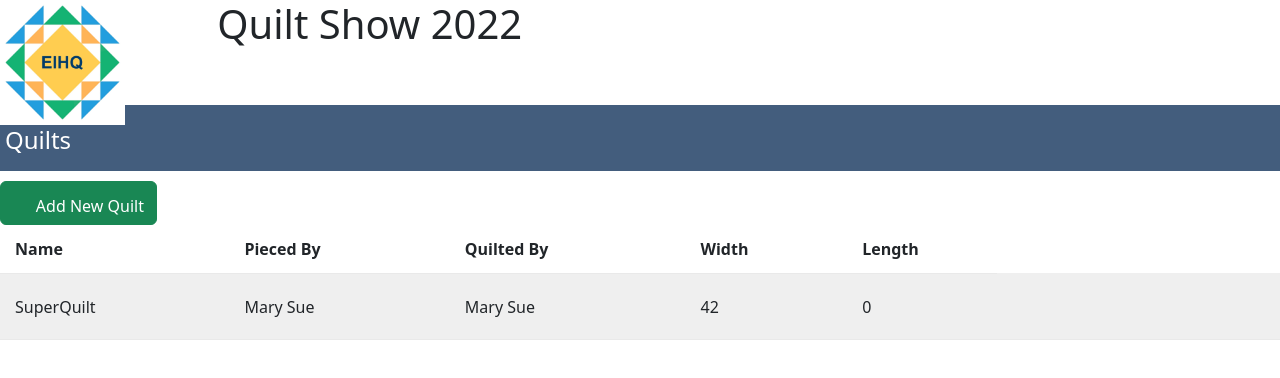
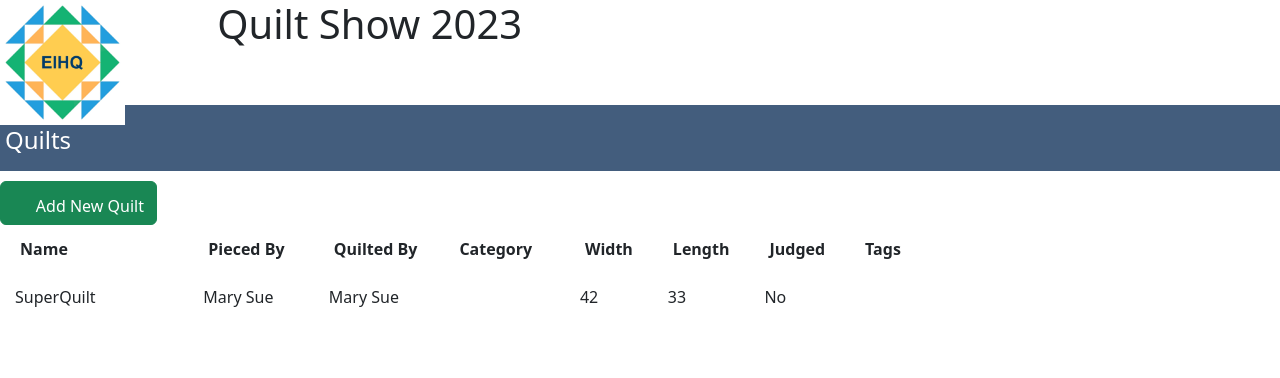
Before and after one commit to bracyman/quiltshow, a React (Create React App) app: page /quiltEntry in a window 1280 px wide. Shown: the top 378 px of the page. Built offline with nearby package versions, Linux system fonts and the light colour scheme.

Commit message:
added category and tags to quilt

```diff
--- a/src/App.js
+++ b/src/App.js
@@ -5,11 +5,15 @@ import { BrowserRouter as Router, Route, Routes } from "react-router-dom";
 import QuiltList from "./components/quilts/QuiltList";
 import Header from "./Header.js";
 import QuiltContextProvider from "./contexts/QuiltContext";
+import CategoryContextProvider from "./contexts/CategoryContext";
+import TagContextProvider from "./contexts/TagContext";
 
 function App() {
   return (
     <div>
       <Header />
+      <CategoryContextProvider>
+      <TagContextProvider>
       <QuiltContextProvider>
         <Router>
           <Routes>
@@ -18,6 +22,8 @@ function App() {
           </Routes>
         </Router>
       </QuiltContextProvider>
+      </TagContextProvider>
+      </CategoryContextProvider>
     </div>
   );
 }
--- a/src/Header.js
+++ b/src/Header.js
@@ -7,7 +7,7 @@ function Header() {
     return (
         <Row>
         <Col md={2}><img src="/img/logo.jpg" width="125px"/></Col>
-        <Col><h1 align="left">Quilt Show 2022</h1></Col>
+        <Col><h1 align="left">Quilt Show 2023</h1></Col>
         </Row>
     );
 }
--- a/src/components/quilts/QuiltForm.js
+++ b/src/components/quilts/QuiltForm.js
@@ -1,18 +1,45 @@
 import { Form, Row, Col } from "react-bootstrap";
-
-
+import { CategoryContext } from "../../contexts/CategoryContext";
+import { TagContext } from "../../contexts/TagContext";
+import { useContext } from "react";
 
 const QuiltForm = (props) => {
+  const { categories } = useContext(CategoryContext);
+  const { quiltTags } = useContext(TagContext);
 
   const onInputChange = (e) => {
-    props.updateQuilt({ ...props.quilt, [e.target.name]: e.target.value });
+    let propertyName = e.target.name;
+    let updatedValue = e.target.value;
+    if (propertyName === "category") {
+      updatedValue = categories.find((c) => c.id == updatedValue);
+    }
+    else if (propertyName === "judged") {
+      updatedValue = e.target.value === "yes";
+    }
+    else if (propertyName.startsWith("tag")) {
+      propertyName = "tags";
+      updatedValue = quiltTags.filter(
+        (t) => document.getElementById(`tag_${t.id}`).checked
+      );
+    }
+    props.updateQuilt({ ...props.quilt, [propertyName]: updatedValue });
   };
 
-  const { id, name, description, width, length, piecedBy, quiltedBy, tags } = props.quilt;
-
+  const {
+    id,
+    name,
+    category,
+    description,
+    width,
+    length,
+    piecedBy,
+    quiltedBy,
+    judged,
+    tags,
+  } = props.quilt;
 
   return (
-    <Form >
+    <Form>
       <Form.Group className="mb-1">
         <Row>
           <Col sm={2}>
@@ -51,7 +78,7 @@ const QuiltForm = (props) => {
       <Form.Group className="mb-1">
         <Row>
           <Col sm={2}>
-            <Form.Label for="name">Width</Form.Label>
+            <Form.Label for="width">Width</Form.Label>
           </Col>
           <Col>
             <Form.Control
@@ -67,7 +94,7 @@ const QuiltForm = (props) => {
       <Form.Group className="mb-1">
         <Row>
           <Col sm={2}>
-            <Form.Label for="name">Length</Form.Label>
+            <Form.Label for="length">Length</Form.Label>
           </Col>
           <Col>
             <Form.Control
@@ -77,6 +104,26 @@ const QuiltForm = (props) => {
               value={length}
               onChange={(e) => onInputChange(e)}
             />
+          </Col>
+        </Row>
+      </Form.Group>
+      <Form.Group className="mb-1">
+        <Row>
+          <Col sm={2}>
+            <Form.Label for="category">Category</Form.Label>
+          </Col>
+          <Col>
+            <Form.Select
+              name="category"
+              onChange={(e) => onInputChange(e)}
+              value={category ? category.id : ""}
+            >
+              {categories.map((c) => (
+                <option value={c.id}>
+                  {c.name} ({c.shortDescription})
+                </option>
+              ))}
+            </Form.Select>
           </Col>
         </Row>
       </Form.Group>
@@ -112,6 +159,56 @@ const QuiltForm = (props) => {
           </Col>
         </Row>
       </Form.Group>
+      <Form.Group className="mb-1">
+        <Row>
+          <Col sm={2}>
+            <Form.Label for="judged">Judged?</Form.Label>
+          </Col>
+          <Col>
+          <Form.Check
+              inline
+              type="radio"
+              id="judged_yes"
+              name="judged"
+              value="yes"
+              label="Yes"
+              checked={judged}
+              onChange={(e) => onInputChange(e)}
+            />
+            <Form.Check
+              inline
+              type="radio"
+              id="judged_no"
+              name="judged"
+              value="no"
+              label="No"
+              checked={!judged}
+              onChange={(e) => onInputChange(e)}
+            />
+          </Col>
+        </Row>
+      </Form.Group>
+      <Form.Group className="mb-1">
+        <Row>
+          <Col sm={2}>
+            <Form.Label for="tags">Tags</Form.Label>
+          </Col>
+          <Col>
+            {quiltTags.map((t) => (
+              <Form.Check
+                inline
+                type="checkbox"
+                id={`tag_${t.id}`}
+                name={`tag_${t.id}`}
+                value={t.id}
+                label={t.name}
+                checked={tags.map((tag) => tag.id).includes(t.id)}
+                onChange={(e) => onInputChange(e)}
+              />
+            ))}
+          </Col>
+        </Row>
+      </Form.Group>
     </Form>
   );
 };
--- a/src/components/quilts/QuiltList.js
+++ b/src/components/quilts/QuiltList.js
@@ -17,8 +17,7 @@ const EMPTY_QUILT = {
 };
 
 function QuiltList() {
-  const { quilts, addQuilt, validateQuilt, deleteQuilt } =
-    useContext(QuiltContext);
+  const { quilts, addQuilt, validateQuilt } = useContext(QuiltContext);
   const [showNewQuiltForm, setShowNewQuiltForm] = useState(false);
   const [newQuilt, setNewQuilt] = useState(EMPTY_QUILT);
 
@@ -62,25 +61,23 @@ function QuiltList() {
         </div>
       </div>
 
-      <table className="table table-striped table-hover">
-        <thead>
-          <tr>
-            <th>Name</th>
-            <th>Pieced By</th>
-            <th>Quilted By</th>
-            <th>Width</th>
-            <th>Length</th>
-          </tr>
-        </thead>
-        <tbody>
-          {quilts &&
-            quilts.map((quilt) => (
-              <tr key={quilt.id}>
-                <QuiltRow quilt={quilt} />
-              </tr>
-            ))}
-        </tbody>
-      </table>
+      <div className="table table-striped table-hover">
+        <div className="table-header">Name</div>
+        <div className="table-header">Pieced By</div>
+        <div className="table-header">Quilted By</div>
+        <div className="table-header">Category</div>
+        <div className="table-header">Width</div>
+        <div className="table-header">Length</div>
+        <div className="table-header">Judged</div>
+        <div className="table-header">Tags</div>
+        <div className="table-header"></div>
+        <div className="table-header"></div>
+
+        {quilts &&
+          quilts.map((quilt) => (
+              <QuiltRow quilt={quilt} />
+          ))}
+      </div>
 
       <Modal show={showNewQuiltForm} onHide={handleCloseNewQuilt}>
         <Modal.Header closeButton>
--- a/src/components/quilts/QuiltRow.js
+++ b/src/components/quilts/QuiltRow.js
@@ -6,7 +6,7 @@ import Prompt from "../Prompt";
 
 function QuiltRow(props) {
   const { validateQuilt, updateQuilt, deleteQuilt } = useContext(QuiltContext);
-  const [ editQuilt, setEditQuilt] = useState({});
+  const [editQuilt, setEditQuilt] = useState({});
   const [showDeletePrompt, setShowDeletePrompt] = useState(false);
   const [selectedDelete, setSelectedDelete] = useState(false);
 
@@ -15,7 +15,7 @@ function QuiltRow(props) {
   let quilt = props.quilt;
 
   const handleEdit = () => {
-    setEditQuilt({...props.quilt});
+    setEditQuilt({ ...props.quilt });
     setShowEdit(true);
   };
 
@@ -26,16 +26,15 @@ function QuiltRow(props) {
   const handleSubmitQuiltChanges = (e) => {
     e.preventDefault();
 
-    if(validateQuilt(editQuilt)) {
-        updateQuilt(editQuilt);
-        handleClose();
+    if (validateQuilt(editQuilt)) {
+      updateQuilt(editQuilt);
+      handleClose();
     }
   };
 
   const handleClose = () => {
     setShowEdit(false);
   };
-
 
   const handleDelete = (id) => {
     setSelectedDelete(id);
@@ -54,12 +53,21 @@ function QuiltRow(props) {
 
   return (
     <>
-      <td>{quilt.name}</td>
-      <td>{quilt.piecedBy}</td>
-      <td>{quilt.quiltedBy || ""}</td>
-      <td>{quilt.width}</td>
-      <td>{quilt.length}</td>
-      <td>
+      <div>{quilt.name}</div>
+      <div>{quilt.piecedBy}</div>
+      <div>{quilt.quiltedBy || ""}</div>
+      <div>{quilt.category?.name || ""}</div>
+      <div>{quilt.width}</div>
+      <div>{quilt.length}</div>
+      <div>{quilt.judged ? "Yes" : "No"}</div>
+      <div>
+        <ul>
+          {quilt.tags.map((t) => (
+            <li className="tag">{t.name}</li>
+          ))}
+        </ul>
+      </div>
+      <div>
         <OverlayTrigger overlay={<Tooltip id={`tooltip-top`}>Edit</Tooltip>}>
           <button
             onClick={handleEdit}
@@ -69,6 +77,8 @@ function QuiltRow(props) {
             <i className="material-icons">&#xE254;</i>
           </button>
         </OverlayTrigger>
+      </div>
+      <div>
         <OverlayTrigger overlay={<Tooltip id={`tooltip-top`}>Delete</Tooltip>}>
           <button
             onClick={() => handleDelete(quilt.id)}
@@ -78,7 +88,7 @@ function QuiltRow(props) {
             <i className="material-icons">&#xE872;</i>
           </button>
         </OverlayTrigger>
-      </td>
+      </div>
 
       <Modal show={showEdit} onHide={handleClose}>
         <Modal.Header closeButton>
@@ -88,7 +98,11 @@ function QuiltRow(props) {
           <QuiltForm quilt={editQuilt} updateQuilt={handleQuiltChange} />
         </Modal.Body>
         <Modal.Footer>
-          <Button variant="success" type="submit" onClick={handleSubmitQuiltChanges}>
+          <Button
+            variant="success"
+            type="submit"
+            onClick={handleSubmitQuiltChanges}
+          >
             Save Changes
           </Button>
           <Button variant="secondary" onClick={handleClose}>
@@ -97,8 +111,12 @@ function QuiltRow(props) {
         </Modal.Footer>
       </Modal>
 
-
-      <Prompt show={showDeletePrompt} message={`Are you sure you want to delete this quilt [${selectedDelete}]?`} onYes={deleteSelectedQuilt} onNo={handleCloseDelete} />
+      <Prompt
+        show={showDeletePrompt}
+        message={`Are you sure you want to delete this quilt [${selectedDelete}]?`}
+        onYes={deleteSelectedQuilt}
+        onNo={handleCloseDelete}
+      />
     </>
   );
 }
--- /dev/null
+++ b/src/contexts/CategoryContext.js
@@ -0,0 +1,20 @@
+import {useState, createContext} from 'react';
+
+export const CategoryContext = createContext();
+
+
+const CategoryContextProvider = (props) => {
+    const [categories, setCategories] = useState([
+        {"id":1,"name":"Small","shortDescription":"0 to 10 sq inches", "description": "really small"},
+        {"id":2,"name":"Medium","shortDescription":"11 to 1000 sq inches", "description": "pretty average"},
+        {"id":3,"name":"Large","shortDescription":"1001 to 100,000 sq inches", "description": "friggin' huge"},
+    ]);
+
+    return (
+        <CategoryContext.Provider value={{ categories }}>
+            {props.children}
+        </CategoryContext.Provider>
+    )
+}
+
+export default CategoryContextProvider;
--- a/src/contexts/QuiltContext.js
+++ b/src/contexts/QuiltContext.js
@@ -5,16 +5,18 @@ export const EMPTY_QUILT = {
     id: null,
     name: "",
     description: "",
+    category: null,
     tags: [],
     length: null,
     width: null,
     piecedBy: null,
     quiltedBy: null,
+    judged: false
   };
 
 const QuiltContextProvider = (props) => {
     const [quilts, setQuilts] = useState([
-        {"id":1,"name":"SuperQuilt","description":"A super quilt","tags":[],"length":0,"width":42,"piecedBy":"Mary Sue","quiltedBy":"Mary Sue"}
+        {"id":1,"name":"SuperQuilt","description":"A super quilt","tags":[],"length":33,"width":42,"piecedBy":"Mary Sue","quiltedBy":"Mary Sue"}
     ]);
 
     var identifier = quilts.length > 0 ? Math.max(quilts.map(q => q.id)) + 1 : 1;
--- /dev/null
+++ b/src/contexts/TagContext.js
@@ -0,0 +1,20 @@
+import {useState, createContext} from 'react';
+
+export const TagContext = createContext();
+
+
+const TagContextProvider = (props) => {
+    const [quiltTags, setQuiltTags] = useState([
+        {"id":1,"name":"Special Event", "description": "Made for a special event"},
+        {"id":2,"name":"Christmas", "description": "This is a gift"},
+        {"id":3,"name":"President's Challenge", "description": "Made for the president's challenge"},
+    ]);
+
+    return (
+        <TagContext.Provider value={{ quiltTags }}>
+            {props.children}
+        </TagContext.Provider>
+    )
+}
+
+export default TagContextProvider;
--- a/src/index.css
+++ b/src/index.css
@@ -5,6 +5,29 @@ body {
 	background: #f5f5f5;
 	font-family: 'Varela Round', sans-serif;
 	font-size: 13px;
+}
+
+.table {
+	display: grid;
+	grid-template-columns: 1.5fr 1fr 1fr 1fr .5fr .5fr .5fr 1fr .25fr .25fr;
+	max-width: 90%;
+}
+
+.table > div {
+	border-color: #e9e9e9;
+	padding: 12px 15px;
+	vertical-align: middle;
+}
+
+.table-header {
+	font-size: 16px;
+	font-weight: bold;
+	margin: 0 5px;
+	cursor: pointer;
+}
+
+li.tag {
+	padding: 0px!important;
 }
 
 .btn-act {
```
